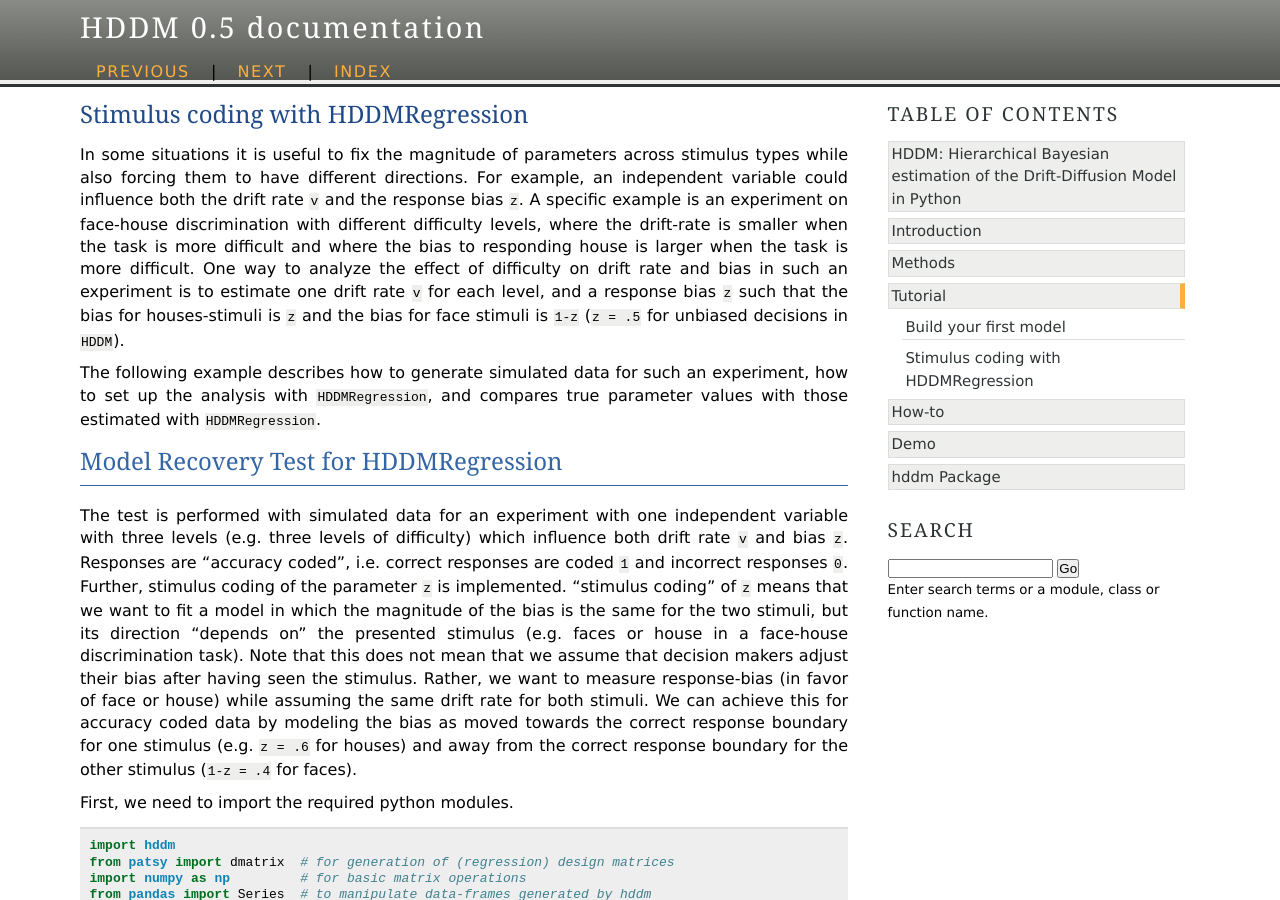
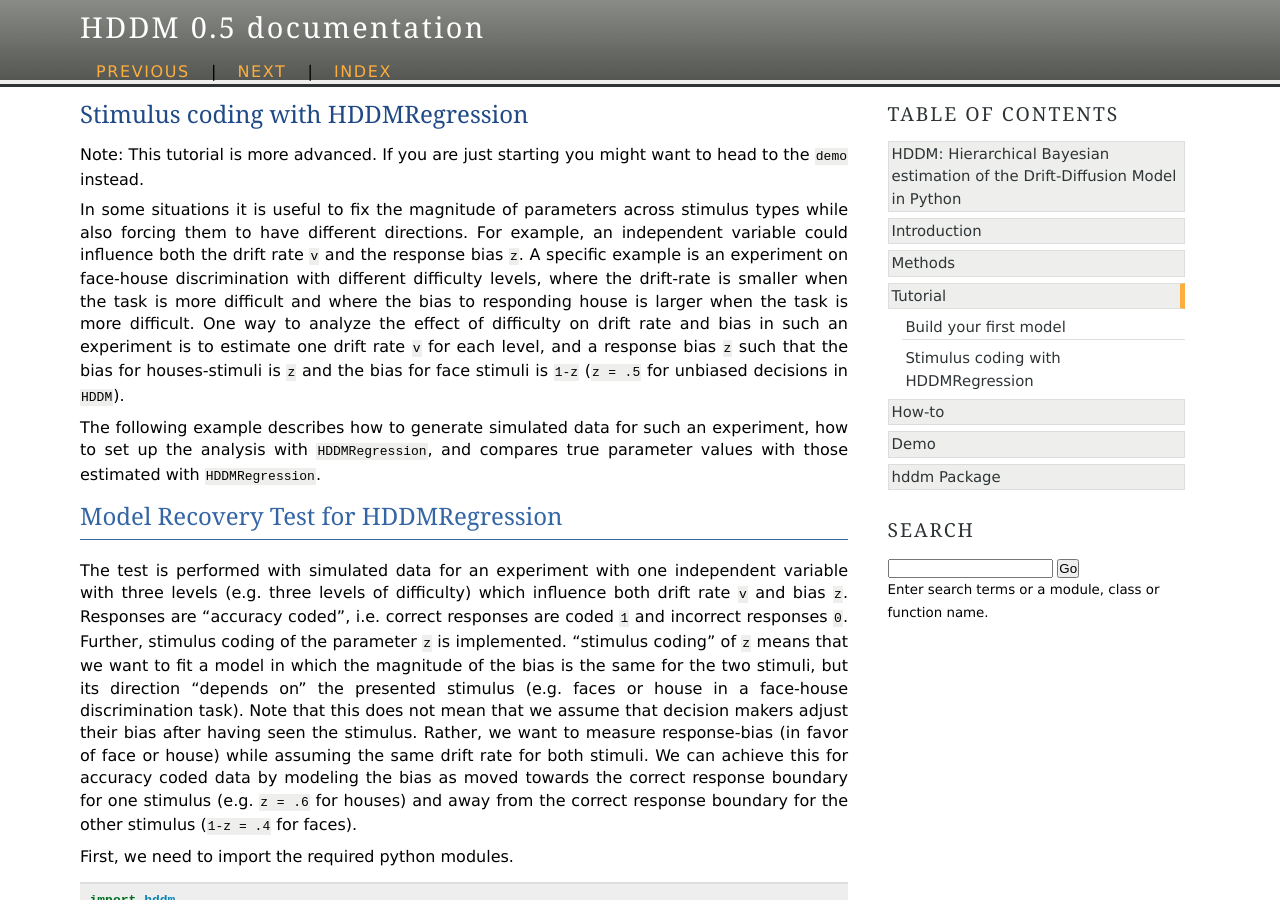
Before and after one commit to hddm-devs/hddm, a Sphinx documentation site: the page built from docs/source/tutorial_regression_stimcoding.rst, in a window 1280 px wide and 900 px high. Built offline with Sphinx 7.4.7, drawn with Linux system fonts in a browser that asks for light colours; cross-references to code outside the pages are shown as plain code.

Commit message:
DOC: regression tutorial.

```diff
--- a/docs/source/tutorial_regression_stimcoding.rst
+++ b/docs/source/tutorial_regression_stimcoding.rst
@@ -3,6 +3,9 @@
 
 Stimulus coding with HDDMRegression
 ###################################
+
+Note: This tutorial is more advanced. If you are just starting you might want
+to head to the :demo:`demo` instead.
 
 In some situations it is useful to fix the magnitude of parameters
 across stimulus types while also forcing them to have different
@@ -74,6 +77,7 @@ accross levels ::
     level3a = {'v':.5, 'a':2, 't':.3, 'sv':0, 'z':.7, 'sz':0, 'st':0}
 
 Now we generate the data for stimulus A
+
 ::
 
     data_a, params_a = hddm.generate.gen_rand_data({'level1': level1a,
@@ -94,6 +98,7 @@ towards incorrect responses.  ::
     level3b = {'v':.5, 'a':2, 't':.3,'sv': 0, 'z':.3, 'sz': 0, 'st': 0}
 
 Now we generate the data for stimulus B
+
 ::
 
     data_b, params_b = hddm.generate.gen_rand_data({'level1': level1b,
@@ -103,12 +108,14 @@ Now we generate the data for stimulus B
 						    subjs=n_subjects)
 
 We add a column to the ``DataFrame`` identifying stimulus A as 1 and stimulus B as 2.
+
 ::
 
     data_a['stimulus'] = Series(np.ones((len(data_a))), index=data_a.index)
     data_b['stimulus'] = Series(np.ones((len(data_b)))*2, index=data_a.index)
 
 Now we merge the data for stimulus A and B
+
 ::
 
     mydata = data_a.append(data_b)
```
Also changed, not shown: other parts of docs/source/tutorial_regression_stimcoding.rst (+1 -1 lines).
